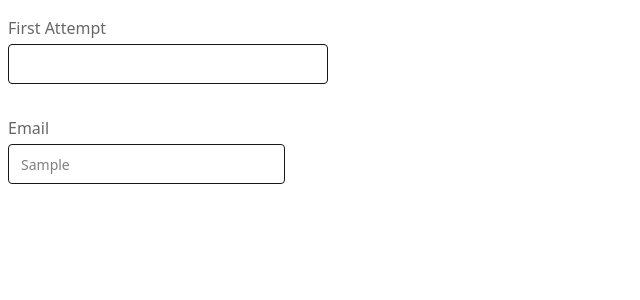
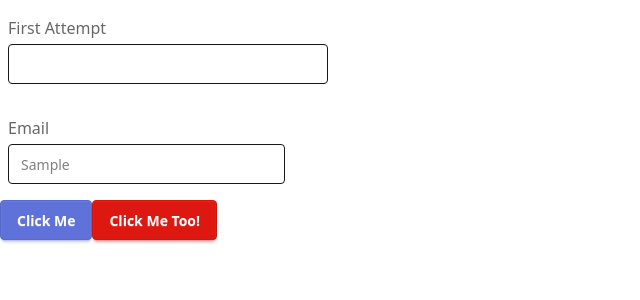
Before and after one commit to sfortosky/jitssk, a Next.js app: page / in a window 1280 px wide. Shown: the top 300 px of the page, without its empty margins (0-640 px from the left). Built offline with nearby package versions, Linux system fonts and the light colour scheme.

Commit message:
Create a button component that allows for styling buttons in the same way

```diff
--- /dev/null
+++ b/app/components/form-components/button.tsx
@@ -0,0 +1,9 @@
+import React, { ButtonHTMLAttributes } from "react";
+
+interface ButtonProps extends ButtonHTMLAttributes<HTMLElement> {
+    children: React.ReactNode;
+}
+
+export default function Button({children, className, ...attributes}: ButtonProps) {
+    return  <button className={`btn ${className}`} {...attributes} >{children}</button>
+}
--- a/app/globals.css
+++ b/app/globals.css
@@ -8,9 +8,9 @@
 
   --color-base-100: #ffffff;
   --color-base-content: #000000;
-  --color-primary: #DD1810;
+  --color-primary: #5F72D9;
   --color-primary-content: #ffffff;
-  --color-secondary: #5F72D9;
+  --color-secondary: #DD1810;
   --color-secondary-content: #ffffff;
   --color-accent: #FDD401;
   --color-accent-content: #000000;
@@ -28,9 +28,9 @@
   --color-base-200: #303030;
   --color-base-300: #000000;
   --color-base-content: #ffffff;
-  --color-primary: #DD1810;
+  --color-primary: #5F72D9;
   --color-primary-content: #ffffff;
-  --color-secondary: #5F72D9;
+  --color-secondary: #DD1810;
   --color-secondary-content: #ffffff;
   --color-accent: #FDD401;
   --color-accent-content: #000000;
--- a/app/page.tsx
+++ b/app/page.tsx
@@ -1,4 +1,5 @@
 import Input from "@/app/components/form-components/Input";
+import Button from "@/app/components/form-components/button";
 
 export default function Home() {
   return (
@@ -13,6 +14,8 @@ export default function Home() {
           >
               Email
           </Input>
+          <Button className="btn-primary">Click Me</Button>
+          <Button className="btn-secondary">Click Me Too!</Button>
       </form>
     </div>
   );
```
